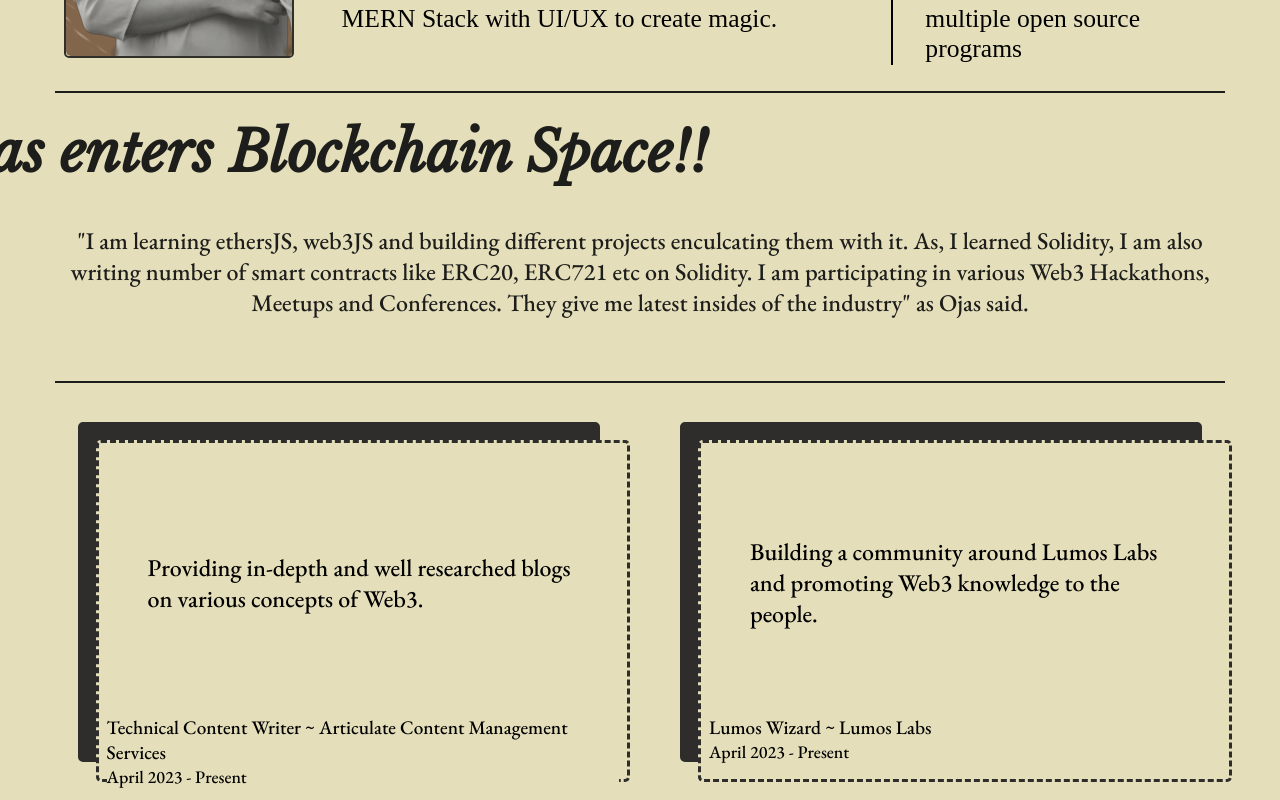
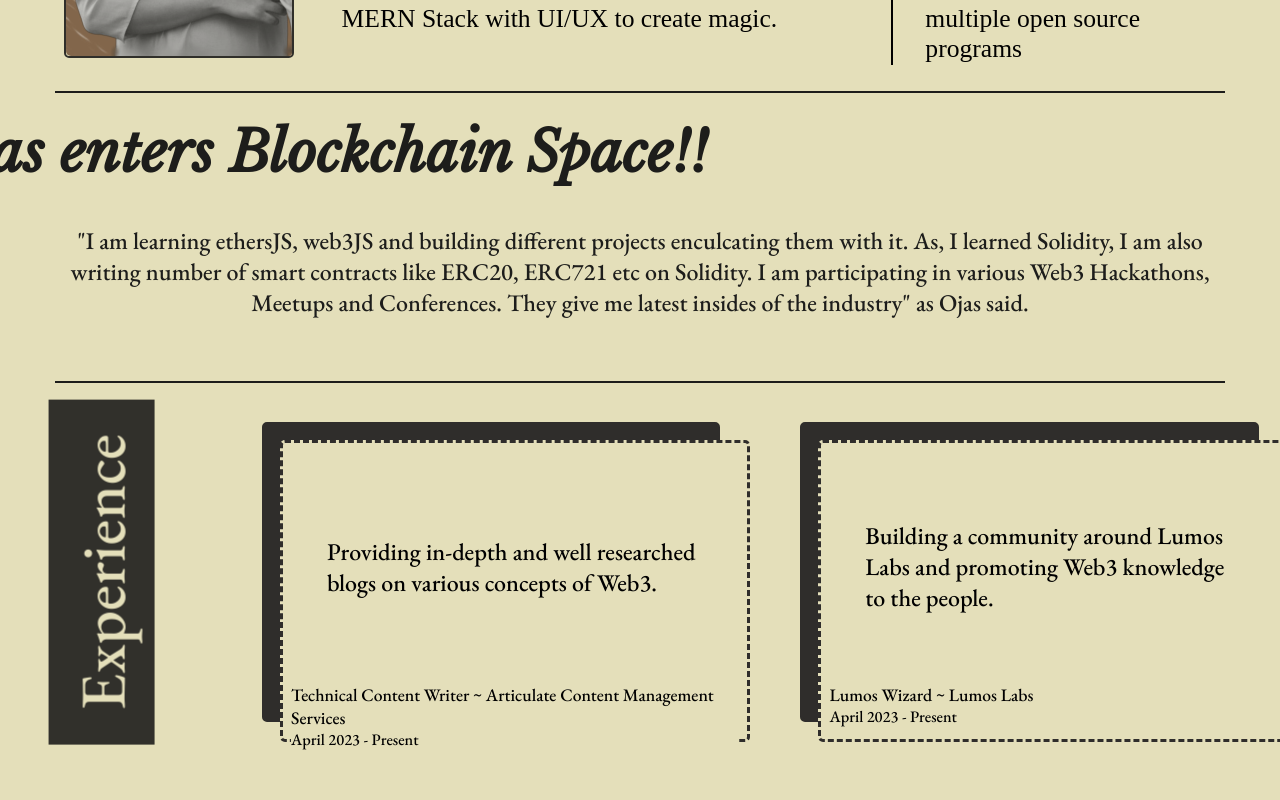
Before and after one commit to ojasaklechayt/Ojas_Aklecha-Paper_Portfolio, a React (Vite) app: page / in a window 1280 px wide. Shown: the part 526-1326 px from the top of the page. After the commit the page ends 1286 px from the top, so only its background shows below. Built offline with nearby package versions, Linux system fonts and the light colour scheme; a web font is replaced by a local one.

Commit message:
Update 4

```diff
--- a/src/components/Experience/experience.css
+++ b/src/components/Experience/experience.css
@@ -8,8 +8,8 @@
 }
 
 .experience-item{
-    height: 38vh;
-    width: 38vw;
+    height: 33vh;
+    width: 33vw;
     border: 3px solid #2F2D2B;
     border-radius: 5px;
     padding: 15px;
@@ -17,8 +17,8 @@
 }
 
 .sub-experience{
-    height: 40vh;
-    width: 40vw;
+    height: 35vh;
+    width: 35vw;
     border: 3px dashed #2F2D2B;
     border-radius: 5px;
     padding: 8px;
@@ -29,14 +29,29 @@
     align-items: center;
     justify-content: center;
     font-size: 1.5rem;
-    height: 33vh;
+    height: 29vh;
     padding: 0 8%;
 }
 
 .experience-name{
-    font-size: 1.2rem;
+    font-size: 1.1rem;
 }
 
 .experience-date{
-    font-size: 1.1rem;
+    font-size: 1.0rem;
 }
+
+.experience-heading{
+    transform: rotate(-90deg);
+    font-size: 4rem;
+    margin: -8%;
+    background-color: #1d1d1b;
+    color: #e4dfba;
+    padding: 1% 3%;
+    opacity: 0.9;
+}
+
+.experience-heading p{
+    background-color: transparent;
+    opacity: 1;
+}
--- a/src/components/Experience/experience.tsx
+++ b/src/components/Experience/experience.tsx
@@ -34,6 +34,7 @@ const Data: Data = {
 const Experience: React.FC = () => {
     return (
         <div className="experience">
+            <div className="experience-heading"><p>Experience</p></div>
             {Object.keys(Data).map((key) => (
                 <div className="experience-item" key={key}>
                     <div className="sub-experience">
```
